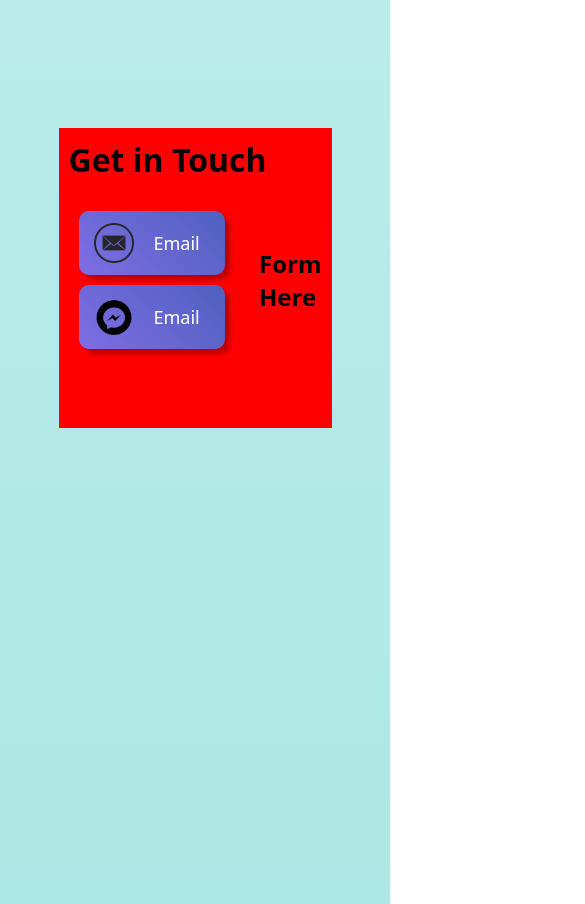
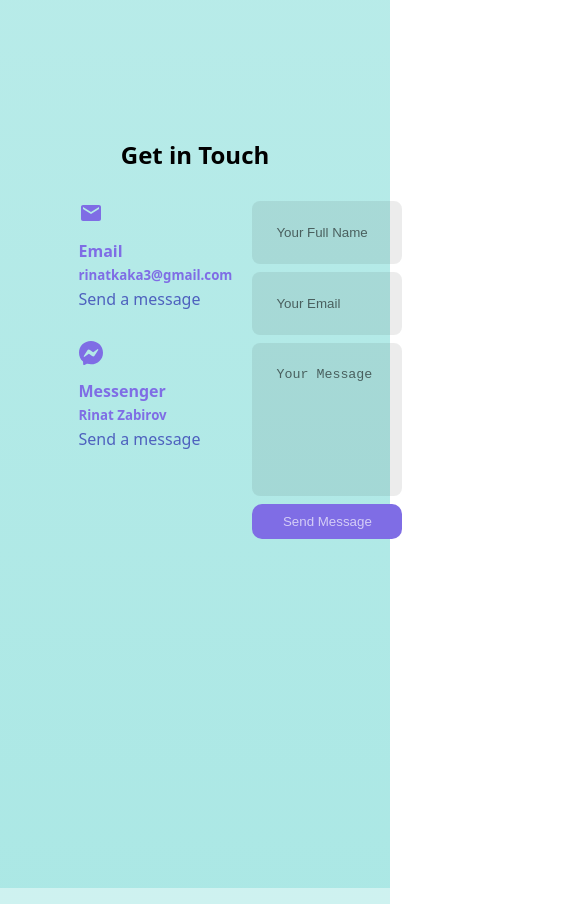
Before and after one commit to fifthcalibr/PORTFOLIO_PROJECT, a React (Vite) app: page / in a window 390 px wide. Shown: the part 5140-6044 px from the top of the page, 585 px wide, since content can reach past the window. Built offline with nearby package versions, Linux system fonts and the light colour scheme.

Commit message:
Done. Not Responsive Yet

```diff
--- a/package.json
+++ b/package.json
@@ -10,8 +10,11 @@
     "preview": "vite preview"
   },
   "dependencies": {
+    "emailjs": "^4.0.2",
+    "emailjs-com": "^3.2.0",
     "react": "^18.2.0",
     "react-dom": "^18.2.0",
+    "react-icons": "^4.10.1",
     "sass": "^1.64.2"
   },
   "devDependencies": {
--- a/src/App.jsx
+++ b/src/App.jsx
@@ -66,10 +66,13 @@ function App() {
                     <Projects />
                 </div>
 
-                <div className="page" id="contact">
+                <div className="page contact-me" id="contact">
                     <Contact />
                 </div>
-                <Footer />
+
+                <div className="footer">
+                    <Footer />
+                </div>
             </main>
         </div>
     );
--- a/src/App.scss
+++ b/src/App.scss
@@ -40,24 +40,28 @@
             width: 70%;
         }
 
-        .socials-wrapper {
-            position: relative;
-            width: 100%;
-            display: flex;
-            flex-direction: column;
-            align-items: center;
-            justify-content: center;
-            gap: 20px;
+        .contact-me {
+            min-height: 90vh;
+        }
 
-            .quick-links {
-                font-weight: 500;
-                font-size: 18px;
-            }
+        // .socials-wrapper {
+        //     position: relative;
+        //     width: 100%;
+        //     display: flex;
+        //     flex-direction: column;
+        //     align-items: center;
+        //     justify-content: center;
+        //     gap: 20px;
 
-            .socials {
-                display: flex;
-            }
-        }
+        //     .quick-links {
+        //         font-weight: 500;
+        //         font-size: 18px;
+        //     }
+
+        //     .socials {
+        //         display: flex;
+        //     }
+        // }
     }
 }
 
--- a/src/Components/Footer/Footer.jsx
+++ b/src/Components/Footer/Footer.jsx
@@ -1,4 +1,6 @@
 import React from 'react'
+import "./Footer.scss"
+import "../Social/Social.scss"
 import github from "../../assets/github-mark.png";
 import linkedin from "../../assets/linkedin.png";
 import discord from "../../assets/discord.png";
@@ -9,14 +11,12 @@ import Social from '../Social/Social';
 function Footer() {
   return (
     <div className='footer'>
-        <h1>Rinat Zabirov</h1>
+        <a href="#home"><h1>Rinat Zabirov</h1></a>
         <div className="menu">
 
         </div>
         <div className="links">
         <div className="socials-wrapper">
-                    <h2 className="quick-links">Quick Links</h2>
-
                     <div className="socials">
                         <Social
                             logo={github}
--- a/src/Components/Footer/Footer.scss
+++ b/src/Components/Footer/Footer.scss
@@ -1,3 +1,25 @@
+.footer {
+    width: 100%;
+    min-height: 20vh;
+    text-align: center;
+    display: flex;
+    flex-direction: column;
+    background-color: rgba(255, 255, 255, 0.24);
+
+    a {
+        margin: 10px;
+        font-size: 14px;
+        text-decoration: none;
+        color: var(--clr-i);
+        transition: all .3s;
+
+        &:hover {
+            color: white;
+        }
+    }
+}
+
+
 .socials-wrapper {
     position: relative;
     width: 100%;
--- a/src/Components/ProjectTemplate/ProjectTemplate.scss
+++ b/src/Components/ProjectTemplate/ProjectTemplate.scss
@@ -26,7 +26,7 @@
             //color: rgb(10, 111, 112);
             white-space: pre-line;
             line-height: 25px;
-            background-color: white;
+            background-color: rgba(255, 255, 255, 0.505);
             border-radius: 10px;
             padding: 10px;
         }
--- a/src/Components/Social/Social.scss
+++ b/src/Components/Social/Social.scss
@@ -3,7 +3,6 @@
     align-items: center;
     gap: 10px;
     background: linear-gradient(45deg, var(--clr-i), var(--clr-ii));
-    padding: 10px 15px;
     border-radius: 10px;
     margin: 10px;
     //filter: drop-shadow(5px 5px 5px rgba(0, 0, 0, 0.274));
@@ -18,7 +17,7 @@
         display: flex;
         align-items: center;
         justify-content: center;
-        gap: 10px;
+        gap: 8px;
         text-decoration: none;
     }
 
@@ -30,11 +29,11 @@
     }
 
     img {
-        height: 40px;
+        height: 20px;
     }
 
     h1 {
-        font-size: 18px;
+        font-size: 12px;
         font-weight: 500;
         color: white;
         //font-family: raleway;
--- a/src/Pages/Contact/Contact.jsx
+++ b/src/Pages/Contact/Contact.jsx
@@ -1,21 +1,80 @@
-import React from "react";
+import React, { useRef } from "react";
+import emailjs from "emailjs-com";
 import "./Contact.scss";
-import Social from "../../Components/Social/Social";
-import email from "../../assets/email.png";
-import messenger from "../../assets/messenger.png";
+import { MdEmail } from "react-icons/md";
+import { BsMessenger } from "react-icons/bs";
 
 const Contact = () => {
+    const form = useRef();
+    const sendEmail = (e) => {
+        e.preventDefault();
+
+        emailjs
+            .sendForm(
+                "service_zq4azck",
+                "template_amzk9xc",
+                form.current,
+                "p6r0P17k234rT5JNs"
+            )
+            .then(
+                (result) => {
+                    console.log(result.text);
+                },
+                (error) => {
+                    console.log(error.text);
+                }
+            );
+
+            e.target.reset();
+    };
+
     return (
         <div className="contact">
             <h1>Get in Touch</h1>
             <div className="contact-details">
                 <div className="socails">
-                    <Social logo={email} title={"Email"} link={"sssss"} />
-                    <Social logo={messenger} title={"Email"} link={"sssss"} />
+                    <div className="tag">
+                        <MdEmail className="icon" />
+                        <h4>Email</h4>
+                        <h5>rinatkaka3@gmail.com</h5>
+                        <a href="mailto:rinatkaka3@gmail.com" target="_blank">
+                            Send a message
+                        </a>
+                    </div>
+                    <div className="tag">
+                        <BsMessenger className="icon" />
+                        <h4>Messenger</h4>
+                        <h5>Rinat Zabirov</h5>
+                        <a href="https://m.me/100081107693430">
+                            Send a message
+                        </a>
+                    </div>
                 </div>
-                <div className="form">
-                    <h2>Form</h2>
-                    <h2>Here</h2>
+                <div className="form" onSubmit={sendEmail}>
+                    <form ref={form}>
+                        <input
+                            type="text"
+                            name="name"
+                            placeholder="Your Full Name"
+                            required
+                        />
+                        <input
+                            type="email"
+                            name="email"
+                            placeholder="Your Email"
+                            required
+                        />
+                        <textarea
+                            name="message"
+                            id=""
+                            rows="7"
+                            placeholder="Your Message"
+                            required
+                        ></textarea>
+                        <button type="submit" className="btn btn-primary">
+                            Send Message
+                        </button>
+                    </form>
                 </div>
             </div>
         </div>
--- a/src/Pages/Contact/Contact.scss
+++ b/src/Pages/Contact/Contact.scss
@@ -2,23 +2,97 @@
     width: 100%;
     display: flex;
     flex-direction: column;
-    background-color: red;
-    height: 300px;
 
     h1 {
         margin: 10px;
+        font-size: 24px;
+        text-align: center;
     }
 
-    .contact-details{
+    .contact-details {
         margin: 10px;
         display: flex;
         justify-content: space-between;
-        align-items: center;
-    }
+        align-items: flex-start;
 
-    .form {
-        display: flex;
-        flex-direction: column;
-        justify-content: center;
+        .socails {
+            display: flex;
+            flex-direction: column;
+            flex: 2;
+
+            .tag {
+                border-radius: 10px;
+                margin-bottom: 10px;
+                padding: 10px;
+                line-height: 1.5rem;
+                color: var(--clr-i);
+
+                a {
+                    text-decoration: none;
+                    color: var(--clr-ii);
+                    transition: .3s ease;
+
+                    &:hover {
+                        color: white;
+                    }
+                }
+
+                .icon {
+                    font-size: 1.5rem;
+                    color: var(--clr-i);
+                    margin-bottom: 0.5rem;
+                }
+            }
+        }
+
+        .form {
+            display: flex;
+            flex-direction: column;
+            justify-content: center;
+            padding: 10px;
+            flex: 3;
+
+            form {
+                display: flex;
+                flex-direction: column;
+                align-items: flex-end;
+                gap: 0.5rem;
+
+                input,
+                textarea {
+                    width: 100%;
+                    padding: 1.5rem;
+                    border-radius: 0.5rem;
+                    background: transparent;
+                    border: 0px solid;
+                    resize: none;
+                    background: rgba(0, 0, 0, 0.076);
+
+                    &::placeholder {
+                        color: rgba(0, 0, 0, 0.562);
+                    }
+                }
+
+                button {
+                    width: 150px;
+                    background: var(--clr-i);
+                    color: rgba(255, 255, 255, 0.663);
+                    padding: 10px 15px;
+                    border-radius: 10px;
+                    border: 0px;
+                    //filter: drop-shadow(5px 5px 5px rgba(0, 0, 0, 0.274));
+                    //-webkit-filter: drop-shadow(5px 5px 5px rgba(0, 0, 0, 0.274));
+                    //-ms-filter: drop-shadow(5px 5px 5px rgba(0, 0, 0, 0.274));
+                    cursor: pointer;
+                    transition: all 0.3s ease;
+
+                    &:hover {
+                        color: var(--clr-i);
+                        background-color: rgba(255, 255, 255, 0.663);;
+                        transition: all 0.3s;
+                    }
+                }
+            }
+        }
     }
 }
```
Also changed, not shown: 1 other file (tests, documents, lock files or other folders).
